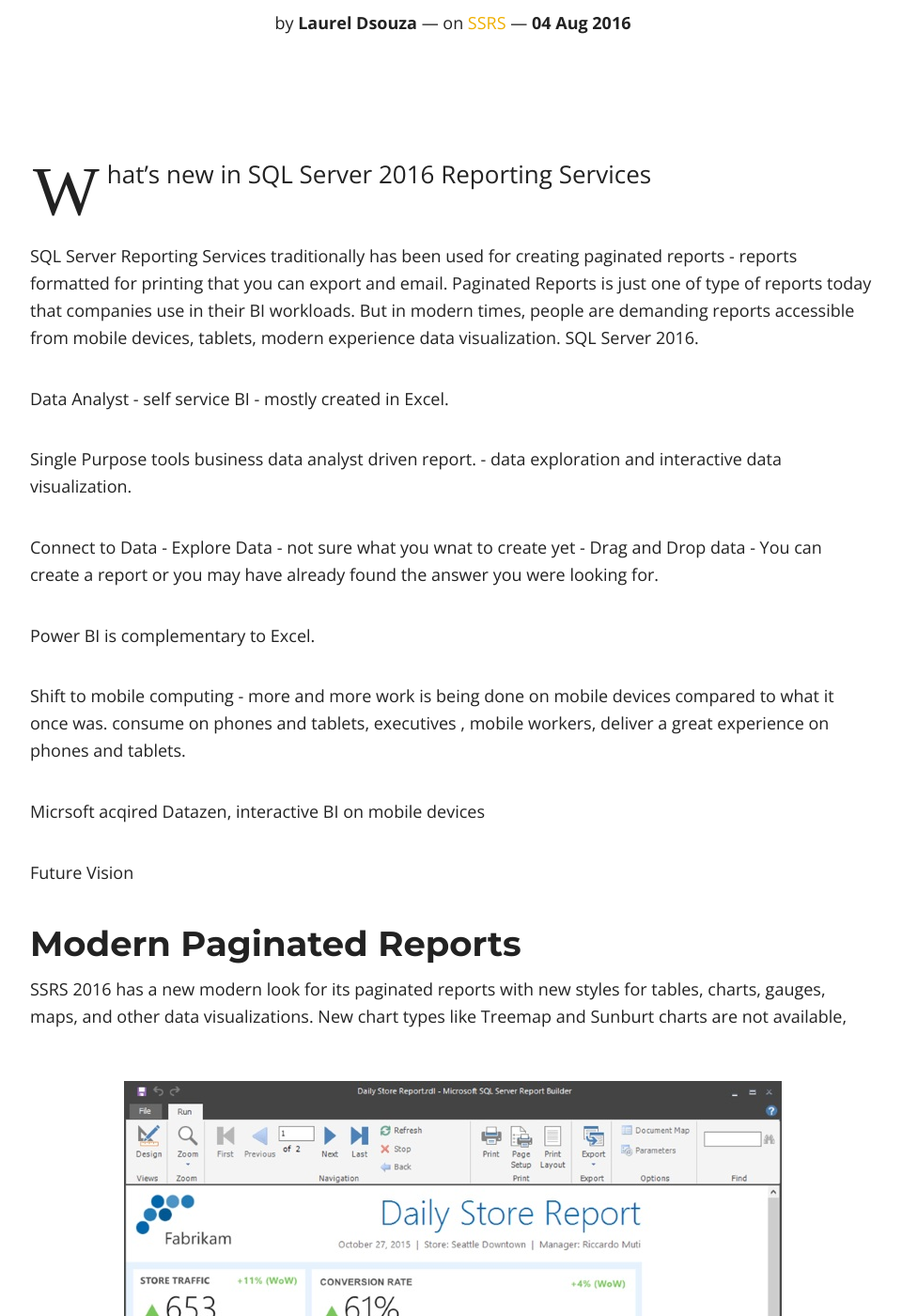
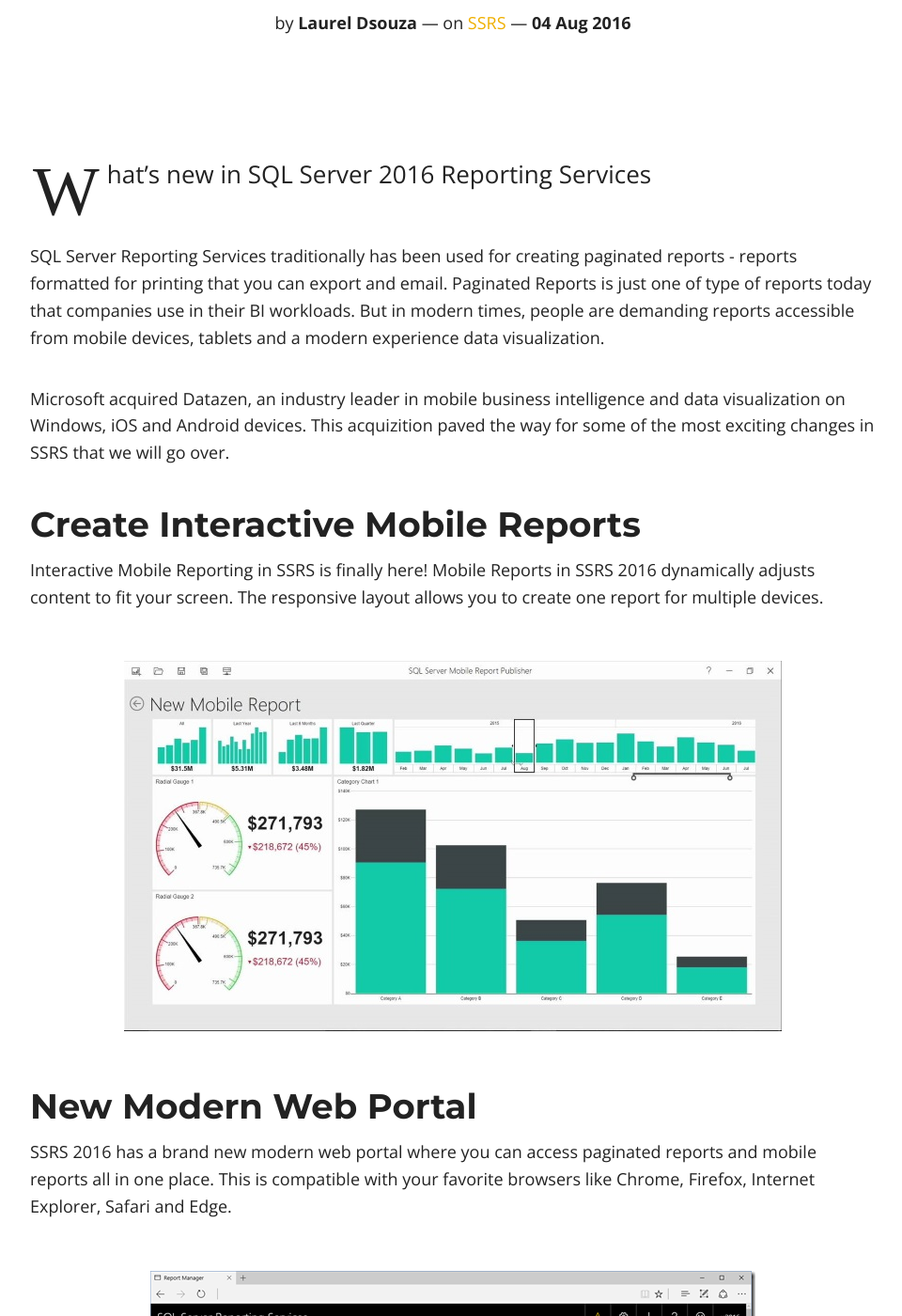
Before and after one commit to ldsouza/ldsouza.github.io, a Jekyll site: the page built from _posts/2016-08-04-what-s-new-in-sql-server-2016-reporting-services.md, in a window 1280 px wide and 1400 px high, scrolled down 441 px. Shown: the whole window at 94% size, without its empty margins (158-1118 px from the left). Built offline with Jekyll 4.4.1, drawn with Linux system fonts in a browser that asks for light colours; nearby versions of some CDN libraries; comment, search, counter and statistics services are not loaded; some of the changed text lies outside the part shown.

Commit message:
Update 2016-08-04-what-s-new-in-sql-server-2016-reporting-services.md

```diff
--- a/_posts/2016-08-04-what-s-new-in-sql-server-2016-reporting-services.md
+++ b/_posts/2016-08-04-what-s-new-in-sql-server-2016-reporting-services.md
@@ -12,31 +12,21 @@
 ---
 What's new in SQL Server 2016 Reporting Services
 
-SQL Server Reporting Services traditionally has been used for creating paginated reports - reports formatted for printing that you can export and email. Paginated Reports is just one of type of reports today that companies use in their BI workloads. But in modern times, people are demanding reports accessible from mobile devices, tablets, modern experience data visualization. SQL Server 2016.
+SQL Server Reporting Services traditionally has been used for creating paginated reports - reports formatted for printing that you can export and email. Paginated Reports is just one of type of reports today that companies use in their BI workloads. But in modern times, people are demanding reports accessible from mobile devices, tablets and a modern experience data visualization.
 
+Microsoft acquired Datazen, an industry leader in mobile business intelligence and data visualization on Windows, iOS and Android devices. This acquizition paved the way for some of the most exciting changes in SSRS that we will go over.
 
-Data Analyst - self service BI - mostly created in Excel.
+## Create Interactive Mobile Reports
 
+Interactive Mobile Reporting in SSRS is finally here! Mobile Reports in SSRS 2016 dynamically adjusts content to fit your screen. The responsive layout allows you to create one report for multiple devices.
 
+![Image]({{ site.url }}/images/blog/whats-new-ssrs-2016/3.JPG)
 
-Single Purpose tools business data analyst driven report. - data exploration and interactive data visualization.
+## New Modern Web Portal
 
-Connect to Data - Explore Data - not sure what you wnat to create yet - Drag and Drop data - You can create a report or you may have already found the answer you were looking for.
+SSRS 2016 has a brand new modern web portal where you can access paginated reports and mobile reports all in one place. This is compatible with your favorite browsers like Chrome, Firefox, Internet Explorer, Safari and Edge.
 
-Power BI is complementary to Excel.
-
-Shift to mobile computing - more and more work is being done on mobile devices compared to what it once was. consume on phones and tablets, executives , mobile workers, deliver a great experience on phones and tablets.
-
-Micrsoft acqired Datazen, interactive BI on mobile devices
-
-
-Future Vision
-
-## Modern Paginated Reports
-
-SSRS 2016 has a new modern look for its paginated reports with new styles for tables, charts, gauges, maps, and other data visualizations. New chart types like Treemap and Sunburt charts are not available,
-
-![Image]({{ site.url }}/images/blog/whats-new-ssrs-2016/6.JPG)
+![Image]({{ site.url }}/images/blog/whats-new-ssrs-2016/4.JPG)
 
 ## Mobile Report Publisher
 
@@ -54,20 +44,17 @@
 
 ![Image]({{ site.url }}/images/blog/whats-new-ssrs-2016/2.JPG)
 
-## Create Interactive Mobile Reports
+## Modern Paginated Reports
 
-Interactive Mobile Reporting in SSRS is finally here! Mobile Reports in SSRS 2016 dynamically adjusts content to fit your screen. The responsive layout allows you to create one report for multiple devices.
+SSRS 2016 has a new modern look for its paginated reports with new styles for tables, charts, gauges, maps, and other data visualizations. New chart types like Treemap and Sunburt charts are not available,
 
-![Image]({{ site.url }}/images/blog/whats-new-ssrs-2016/3.JPG)
+![Image]({{ site.url }}/images/blog/whats-new-ssrs-2016/6.JPG)
 
-## New Modern Web Portal
-
-SSRS 2016 has a brand new modern web portal where you can access paginated reports and mobile reports all in one place. This is compatible with your favorite browsers like Chrome, Firefox, Internet Explorer, Safari and Edge.
-
-![Image]({{ site.url }}/images/blog/whats-new-ssrs-2016/4.JPG)
 
 ## Flexible Parameter Positioning
 
 Report Authors have direct control over the positioning of parameters in SSRS reports. Parameters can be inserted in a particular position, moved using drag-and-drop and spaces can be inserted between groups of parameters.
 
 ![Image]({{ site.url }}/images/blog/whats-new-ssrs-2016/7.JPG)
+
+With the shift to mobile computing and more and more work being done on mobile devices compared to what it once was. These new features in SQL 2012 Reporting Serviecs will allow reports to be consumed on phones and tablets and delivers a great experience on phones and tablets for executives , mobile workers. These changes allow SSRS developers and power users to create beautiful interactive reports not limited by the device it can be accessed from.
```
